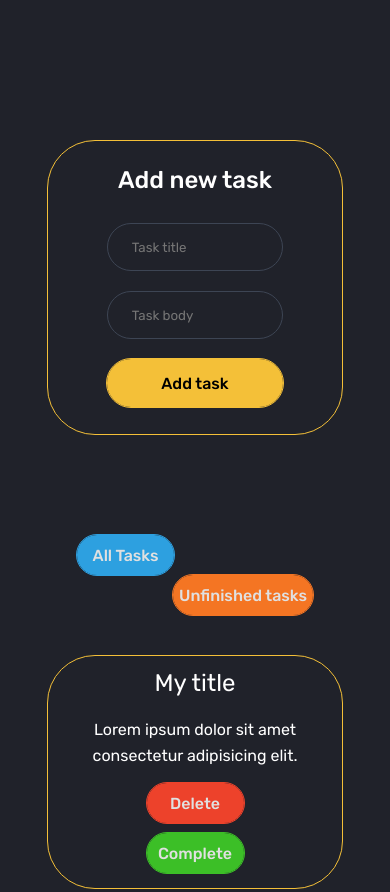
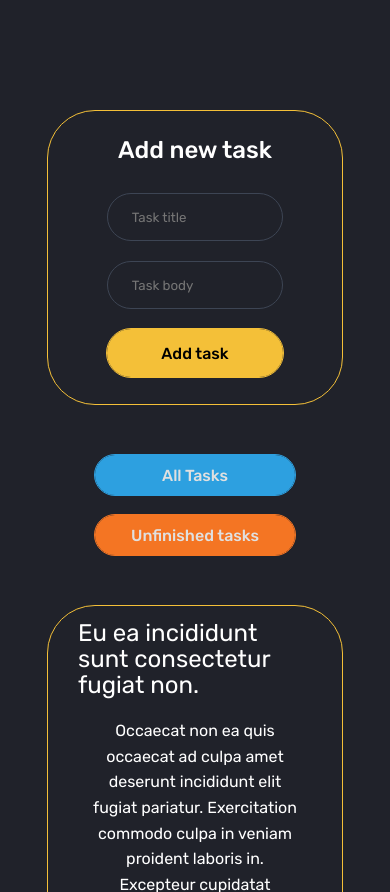
Before and after one commit to Alexey-Kuzmenko/to-do-list-app, a plain HTML site: page index.html in a window 390 px wide. Shown: the top 892 px of the page. Drawn offline with Linux system fonts and the light colour scheme.

Commit message:
fixed all bugs with flex-container

```diff
--- a/index.html
+++ b/index.html
@@ -31,6 +31,11 @@
                     </button>
                 </form> <!-- */.form -->
 
+                <div class="nav-btn-container">
+                    <button class="nav-btn all-tasks">All Tasks</button>
+                    <button class="nav-btn unfinished-tasks">Unfinished tasks</button>
+                </div>
+
             </div> <!-- */.flex-container -->
 
         </div> <!-- */.container -->
@@ -41,19 +46,15 @@
 
                 <div class="flex-container">
 
-                    <div class="nav-btn-container">
-                        <button class="nav-btn all-tasks">All Tasks</button>
-                        <button class="nav-btn unfinished-tasks">Unfinished tasks</button>
-                    </div>
-
-                    <div class="tasks-section">
+                    <!-- <div class="tasks-section">
                         <span class="tasks-section-span">My title</span>
                         <p class="tasks-section-p">
                             Lorem ipsum dolor sit amet consectetur adipisicing elit.
                         </p>
                         <button class="tasks-section-btn">Delete</button>
                         <button class="tasks-section-complete-btn">Complete</button>
-                    </div> <!-- */.tasks-section -->
+                    </div>
+                    */.tasks-section -->
 
                 </div> <!-- */.flex-container -->
 
--- a/styles/style.css
+++ b/styles/style.css
@@ -59,7 +59,7 @@ body {
   max-width: 1000px;
   min-width: 350px;
   margin: 0px auto;
-  padding: 40px 10px;
+  padding: 10px 10px;
 }
 .flex-container {
   /* flex */
@@ -175,6 +175,7 @@ body {
   width: 80%;
   min-height: 10vh;
   padding: 20px 30px;
+  margin-top: 10px;
   /* position */
   position: relative;
   /* flex */
@@ -182,12 +183,10 @@ body {
   align-items: center;
   /* justify-content: center; */
   flex-flow: row wrap;
-
-  margin-bottom: 20px;
 }
 
 .nav-btn {
-  min-width: 97px;
+  width: 200px;
   height: 40px;
 
   /* border & bg style */
@@ -329,14 +328,24 @@ body {
   .btn {
     width: 60%;
   }
+
   .form-input {
     text-align: justify;
+  }
+
+  .nav-btn {
+    margin: 10px auto;
+  }
+  .nav-btn-container {
+    margin-top: 20px;
+    flex-direction: column;
   }
 
   /* * tsak section style */
   .tasks-section {
     padding: 15px 30px;
   }
+
   .tasks-section-p {
     margin: 15px 10px;
   }
@@ -355,6 +364,7 @@ body {
   .form-title {
     font-size: 1.5rem;
   }
+
   .tasks-section {
     /* flex */
     display: flex;
```
